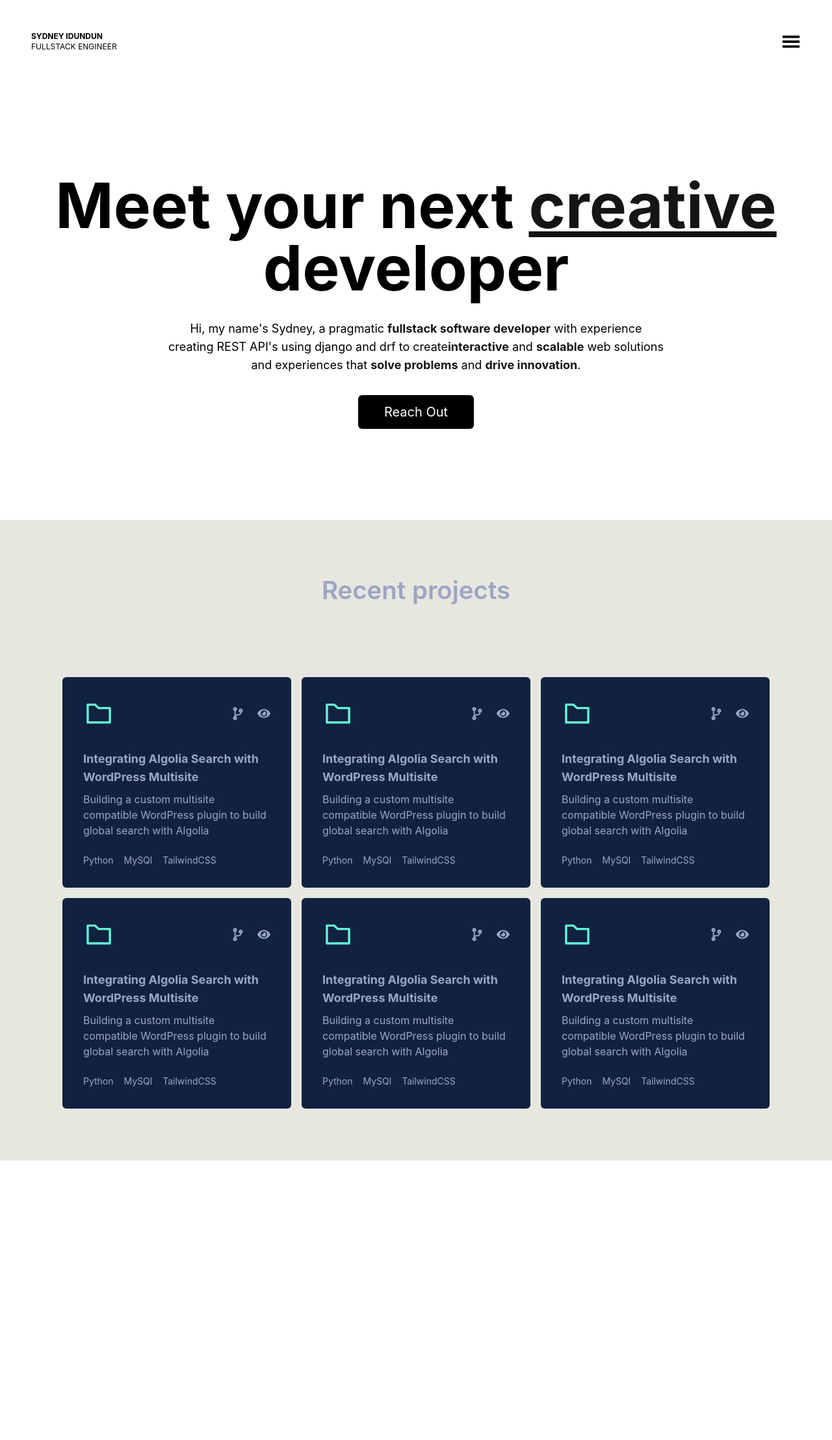
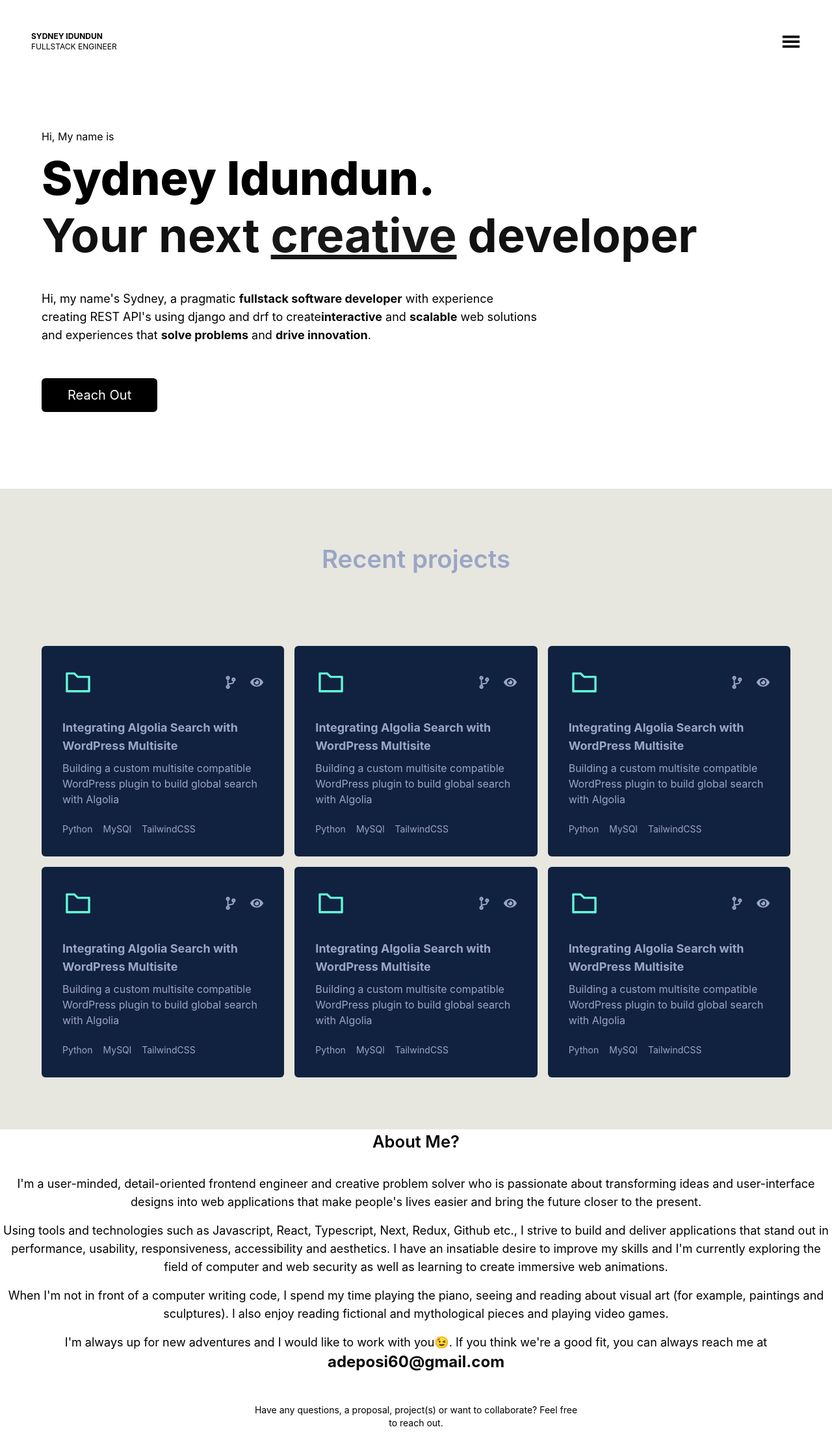
Before and after one commit to PoseyXyz/sydney_portfolio, a Next.js app: page / in a window 1280 px wide. Shown: the whole page at 65% size. Before the commit the page ends 1786 px from the top, so only its background shows below. Built offline with nearby package versions, Linux system fonts and the light colour scheme.

Commit message:
Refixed hero section

```diff
--- a/components/About.tsx
+++ b/components/About.tsx
@@ -0,0 +1,29 @@
+import React from 'react'
+
+function About() {
+    return (
+        <section id='about' className='container flex flex-col justify-center items-center'>
+            {/* <h1 className='text-5xl text-red-500'>{arrayOfText.filter((text, index)=>index===currentNumber)}</h1> */}
+            <h2 className='dark:text-white font-semibold mb-8 text-[6vw] lg:text-[2vw] text-center'>About Me?</h2>
+            <div className='mb-8'>
+                <p className='text text-center mb-4 leading-6 md:text-lg font-normal dark:text-brand-grey-alt'>{`I'm a user-minded, detail-oriented frontend engineer and creative problem solver who is passionate about transforming ideas and user-interface designs into web applications that make people's lives easier and bring the future closer to the present.`}</p>
+
+                <p className='text quote text-center mb-4 leading-6 md:text-lg font-normal dark:text-brand-grey-alt'>{`Using tools and technologies such as Javascript, React, Typescript, Next, Redux, Github etc.,  I strive to build and deliver applications that stand out in performance, usability, responsiveness, accessibility and aesthetics. I have an insatiable desire to improve my skills and I'm currently exploring the field of computer and web security as well as learning to create immersive web animations.`}</p>
+
+                <p className='text text-center mb-4 leading-6 md:text-lg font-normal dark:text-brand-grey-alt'>{`When I'm not in front of a computer writing code, I spend my time playing the piano, seeing and reading about visual art (for example, paintings and sculptures). I also enjoy reading fictional and mythological pieces and playing video games.`}</p>
+
+                <p className='text text-center mb-4 leading-6 md:text-lg font-normal dark:text-brand-grey-alt'>{`I'm always up for new adventures and I would like to work with you😉. If you think we're a good fit, you can always reach me at `}<br></br> <a target="_blank" rel="noopener noreferrer" href='mailto:adeposi60@gmail.com' className='dark:text-white text-black font-bold text-2xl animate-pulse'>adeposi60@gmail.com</a></p>
+            </div>
+            <div className='self-center flex flex-col gap-4'>
+                <h3 className="text-center text-sm lg:max-w-lg text-dark-text dark:text-[#c4c4c4]">
+                    Have any questions, a proposal, project(s) or want to collaborate? Feel free to reach out.
+                </h3>
+                {/* <a target="_blank" rel="noopener noreferrer" href='mailto:adeposi60@gmail.com' className="font-bold text-center text-2xl lg:text-4xl py-[14px] dark:text-white text-dark-text animate-pulse">adeposi60@gmail.com</a> */}
+                {/* <a target="_blank" rel="noopener noreferrer" href='mailto:adeposi60@gmail.com' className="rounded-lg self-center px-7 font-semibold text-center py-3 dark:bg-transparent dark:border-white border dark:text-white bg-dark-text text-white w-[250px] h-[50px]">Contact me</a> */}
+                <a target="_blank" rel="noopener noreferrer" href='mailto:adeposi60@gmail.com' className="btn-flip" data-back="Contact me" data-front="Contact me"></a>
+            </div>
+        </section>
+    )
+}
+
+export default About
--- a/components/Hero.tsx
+++ b/components/Hero.tsx
@@ -3,13 +3,14 @@ import React from 'react';
 
 function Hero() {
     return (
-        <section className="container flex flex-col text-center justify-center items-center h-[84vh]">
-            <div className='flex flex-col gap-8 items-center'>
-                <h1 className='text-black text-4xl sm:text-5xl font-bold md:text-6xl lg:text-8xl'>Meet your next <span className='underline animate-pulse'>creative</span> developer</h1>
-                <p className='max-w-3xl leading-6 md:text-lg font-normal dark:text-brand-grey-alt'>Hi, my name's Sydney, a pragmatic <strong className='animate-pulse'>fullstack software developer</strong> with experience creating REST API's using django and drf to create<strong className='animate-pulse'>interactive</strong> and <strong className='animate-pulse'>scalable</strong> web solutions and experiences that <strong className='animate-pulse'>solve problems</strong> and <strong className='animate-pulse'>drive innovation</strong>.</p>
+        <section className="flex flex-col justify-center items-center h-[84vh]">
+            <div className='flex max-w-6xl container flex-col gap-4'>
+                <h6>Hi, My name is</h6>
+                <h2 className='text-black font-extrabold text-4xl sm:text-5xl md:text-6xl lg:text-7xl'>Sydney Idundun.</h2>
+                <h2 className='text-[#111111] text-4xl sm:text-5xl font-bold md:text-6xl lg:text-7xl'>Your next <span className='underline animate-pulse'>creative</span> developer</h2>
+                <p className='max-w-3xl pt-8 pb-9 leading-6 md:text-lg font-normal dark:text-brand-grey-alt'>Hi, my name's Sydney, a pragmatic <strong className='animate-pulse'>fullstack software developer</strong> with experience creating REST API's using django and drf to create<strong className='animate-pulse'>interactive</strong> and <strong className='animate-pulse'>scalable</strong> web solutions and experiences that <strong className='animate-pulse'>solve problems</strong> and <strong className='animate-pulse'>drive innovation</strong>.</p>
                 {/* <div className='flex mt-2 gap-4'><Link href="/#projects"><a className="hero-link">View My Projects</a></Link><span>or</span><Link href="/#about"><a className="hero-link before:right-0">Read About Me</a></Link></div> */}
-                <a target="_blank" rel="noopener noreferrer" href='mailto:adeposi60@gmail.com' className="bg-black text-white rounded-md py-3 px-10 text-xl hover:bg-white hover:text-black border hover:animate-pulse hover:border-black border-black duration-200">Reach Out</a>
-
+                <a target="_blank" rel="noopener noreferrer" href='mailto:adeposi60@gmail.com' className="bg-black self-start text-white rounded-md py-3 px-10 text-xl hover:bg-white hover:text-black border hover:animate-pulse hover:border-black border-black duration-200">Reach Out</a>
             </div>
         </section>
     );
--- a/components/Nav.tsx
+++ b/components/Nav.tsx
@@ -4,7 +4,7 @@ import { GiHamburgerMenu } from 'react-icons/gi'
 
 function Nav() {
     return (
-        <nav className='flex container justify-between p-12 text-3xl'>
+        <nav className='flex container justify-between p-12 pb-0 text-3xl'>
             <Link href='/' className='z-[2] text-xs flex flex-col'>
                 <span className="font-bold">SYDNEY IDUNDUN</span><span>FULLSTACK ENGINEER</span>
             </Link>
--- a/components/Projects.tsx
+++ b/components/Projects.tsx
@@ -37,7 +37,7 @@ function Projects() {
     }, [translateVal])
     return (
 
-        <section className='bg-blacktext-white flex flex-col overflow-hidden relative gap-16 px-24 bg-[#0A192F] bg-[#E7E7E0] py-[10vh]'>
+        <section className='flex flex-col overflow-hidden relative gap-16 bg-[#0A192F] bg-[#E7E7E0] py-[10vh]'>
             <h2 id='card' className='font-semibold mb-10 text-[6vw] lg:text-[3vw] text-center text-[#9BA6C4]'>Recent projects</h2>
 
             {/* <button className='bg-red-500'>
--- a/pages/index.tsx
+++ b/pages/index.tsx
@@ -3,6 +3,7 @@ import Image from 'next/image'
 import Hero from '../components/Hero'
 import Nav from '../components/Nav'
 import Projects from '../components/Projects'
+import About from '../components/About'
 import styles from '../styles/Home.module.css'
 
 export default function Home() {
@@ -19,6 +20,7 @@ export default function Home() {
         <Nav />
         <Hero/>
         <Projects/>
+        <About/>
       </div>
 
     </div>
```
